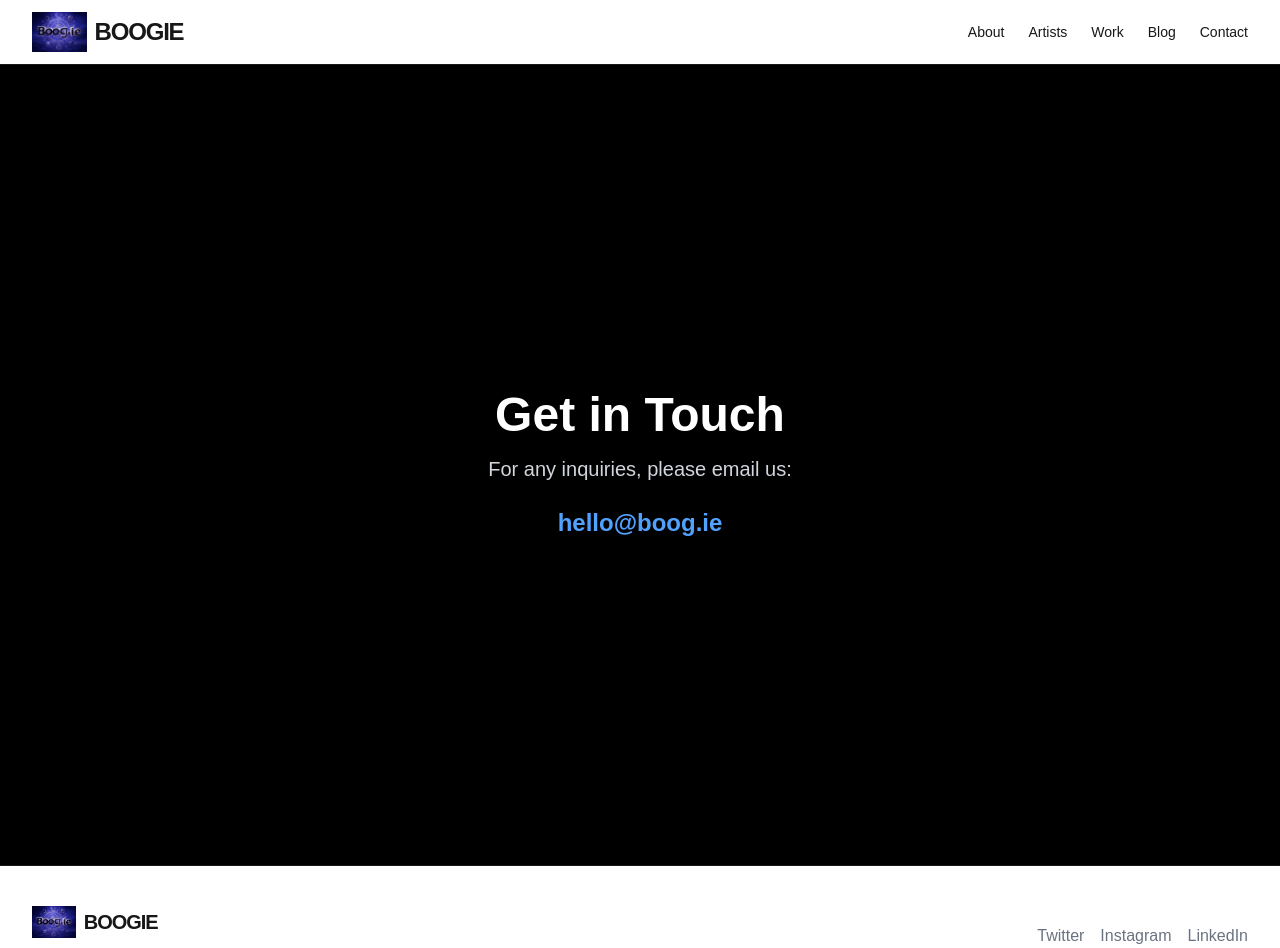
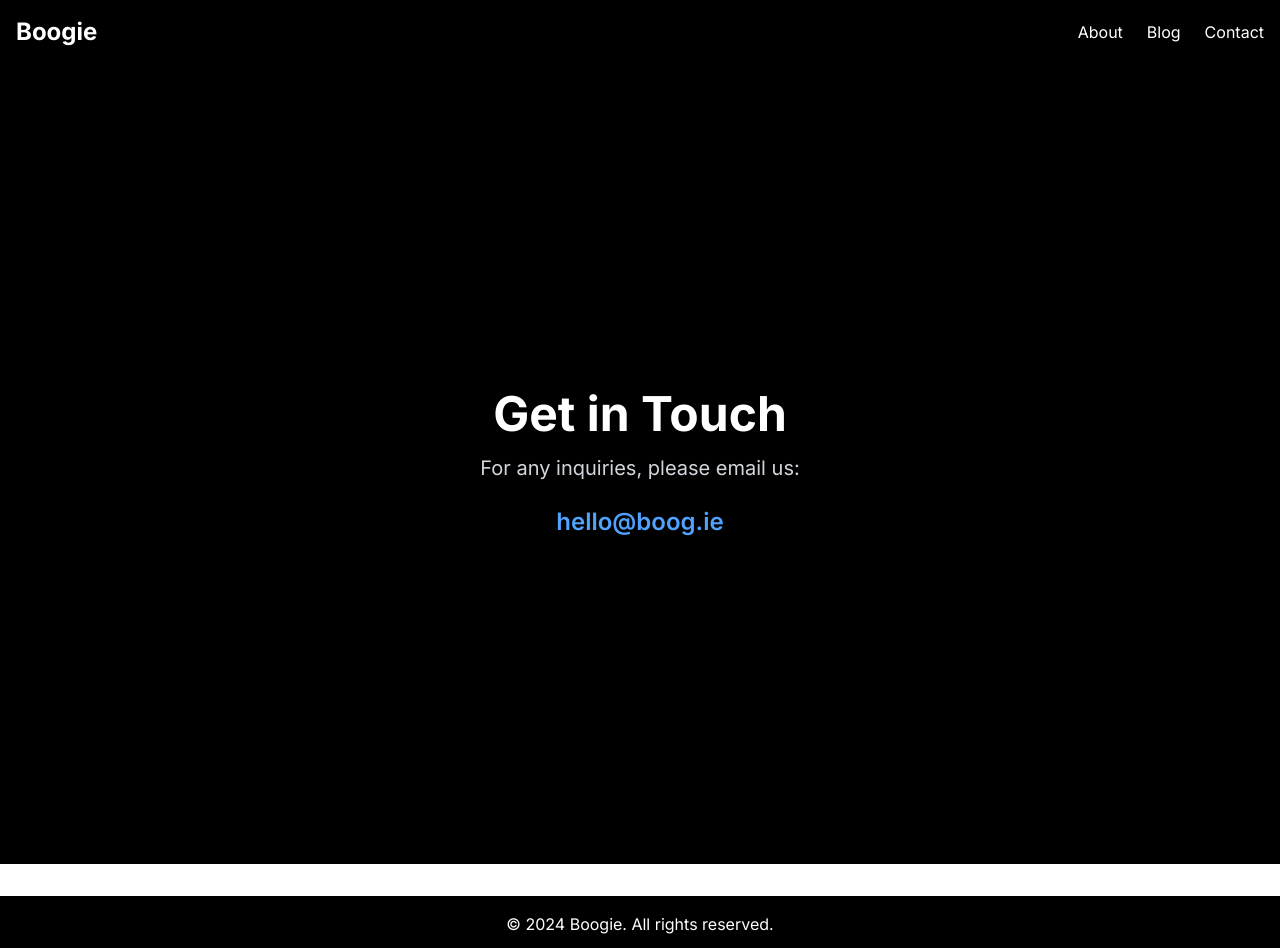
Before and after one commit to markotoole/boogiecc, a Next.js app: page /contact in a window 1280 px wide. Shown: the top 948 px of the page. Built offline with nearby package versions, Linux system fonts and the light colour scheme.

Commit message:
Update layout.tsx
new main menu

```diff
--- a/src/app/layout.tsx
+++ b/src/app/layout.tsx
@@ -1,24 +1,60 @@
 import type { Metadata } from "next";
-import { Geist, Geist_Mono } from "next/font/google";
+import { Inter } from "next/font/google";
 import "./globals.css";
 import Link from "next/link";
-import Image from "next/image";
+import { FaBars, FaTimes } from "react-icons/fa";
 
-const geistSans = Geist({
-  variable: "--font-geist-sans",
-  subsets: ["latin"],
-});
-
-const geistMono = Geist_Mono({
-  variable: "--font-geist-mono",
-  subsets: ["latin"],
-});
+const inter = Inter({ subsets: ["latin"] });
 
 export const metadata: Metadata = {
-  title: "Boogie - Modern Publishing & Media Production",
-  description: "Boogie is a modern publishing and media production company.",
-  metadataBase: new URL('https://boog.ie'),
+  title: "Create Next App",
+  description: "Generated by create next app",
 };
+
+// The "Work" link has been removed from this list
+const navLinks = [
+  { href: "/about", label: "About" },
+  { href: "/blog",label: "Blog" },
+  { href: "/contact", label: "Contact" },
+];
+
+function Header() {
+  return (
+    <header className="bg-black text-white p-4">
+      <div className="container mx-auto flex justify-between items-center">
+        <Link href="/" className="text-2xl font-bold">
+          Boogie
+        </Link>
+        <nav className="hidden md:flex space-x-6">
+          {navLinks.map((link) => (
+            <Link
+              key={link.href}
+              href={link.href}
+              className="hover:text-gray-300"
+            >
+              {link.label}
+            </Link>
+          ))}
+        </nav>
+        <div className="md:hidden">
+          <button aria-label="Toggle menu">
+            <FaBars size={24} />
+          </button>
+        </div>
+      </div>
+    </header>
+  );
+}
+
+function Footer() {
+  return (
+    <footer className="bg-black text-white p-4 mt-8">
+      <div className="container mx-auto text-center">
+        <p>© 2024 Boogie. All rights reserved.</p>
+      </div>
+    </footer>
+  );
+}
 
 export default function RootLayout({
   children,
@@ -26,64 +62,11 @@ export default function RootLayout({
   children: React.ReactNode;
 }>) {
   return (
-    <html lang="en" className="scroll-smooth">
-      <body
-        className={`${geistSans.variable} ${geistMono.variable} antialiased bg-white dark:bg-gray-950 text-gray-900 dark:text-gray-100`}
-      >
-        <header className="sticky top-0 z-50 w-full border-b bg-white/80 backdrop-blur-md dark:bg-gray-950/80 dark:border-gray-800">
-          <div className="container flex h-16 items-center px-4 sm:px-6 lg:px-8">
-            <Link href="/" className="flex items-center space-x-2">
-              <Image
-                src="/images/blog-optimized/boogielogoa.webp"
-                alt="Boogie Logo"
-                width={40}
-                height={40}
-                className="h-10 w-auto"
-              />
-              <span className="text-2xl font-bold tracking-tighter">BOOGIE</span>
-            </Link>
-            <nav className="ml-auto flex gap-6">
-              <Link href="/about" className="text-sm font-medium hover:underline">About</Link>
-              <Link href="/artists" className="text-sm font-medium hover:underline">Artists</Link>
-              <Link href="/work" className="text-sm font-medium hover:underline">Work</Link>
-              <Link href="/blog" className="text-sm font-medium hover:underline">Blog</Link>
-              <Link href="/contact" className="text-sm font-medium hover:underline">Contact</Link>
-            </nav>
-          </div>
-        </header>
-        <main>
-          {children}
-        </main>
-        <footer className="border-t py-6 md:py-8 lg:py-10 dark:border-gray-800">
-          <div className="container flex flex-col items-center justify-between gap-4 px-4 md:flex-row md:gap-0 sm:px-6 lg:px-8">
-            <div className="flex flex-col items-center gap-4 md:items-start md:gap-2">
-              <Link href="/" className="flex items-center space-x-2">
-                <Image
-                  src="/images/blog-optimized/boogielogoa.webp"
-                  alt="Boogie Logo"
-                  width={32}
-                  height={32}
-                  className="h-8 w-auto"
-                />
-                <span className="text-xl font-bold tracking-tighter">BOOGIE</span>
-              </Link>
-              <p className="text-center text-sm text-gray-500 dark:text-gray-400 md:text-left">
-                © {new Date().getFullYear()} Boogie Media. All rights reserved.
-              </p>
-            </div>
-            <div className="flex gap-4">
-              <Link href="https://twitter.com" className="text-gray-500 hover:text-gray-900 dark:text-gray-400 dark:hover:text-gray-50">
-                Twitter
-              </Link>
-              <Link href="https://instagram.com" className="text-gray-500 hover:text-gray-900 dark:text-gray-400 dark:hover:text-gray-50">
-                Instagram
-              </Link>
-              <Link href="https://linkedin.com" className="text-gray-500 hover:text-gray-900 dark:text-gray-400 dark:hover:text-gray-50">
-                LinkedIn
-              </Link>
-            </div>
-          </div>
-        </footer>
+    <html lang="en">
+      <body className={inter.className}>
+        <Header />
+        <main>{children}</main>
+        <Footer />
       </body>
     </html>
   );
```
